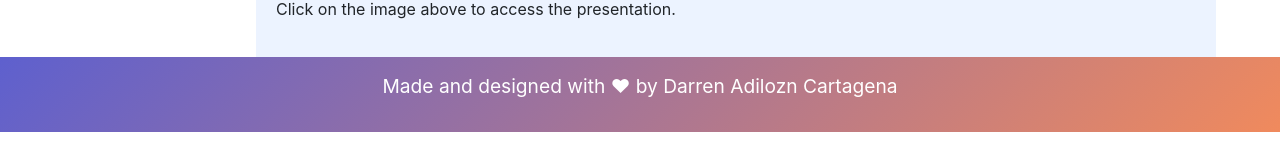
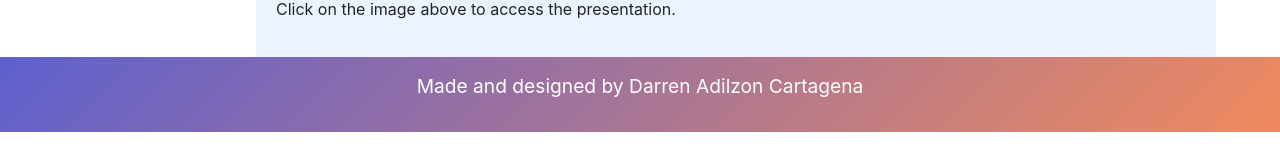
Before and after one commit to darren20051/darren.github.io, a plain HTML site: page documentation.html in a window 1280 px wide. Shown: the part 369-531 px from the top of the page. Drawn offline with nearby package versions, Linux system fonts and the light colour scheme.

Commit message:
Update documentation.html

```diff
--- a/documentation.html
+++ b/documentation.html
@@ -34,7 +34,7 @@
 </section>
 
 <footer>
-  <p>Made and designed with ❤ by Darren Adilozn Cartagena</p>
+  <p>Made and designed by Darren Adilzon Cartagena</p>
 </footer>
 
 </body>
```
